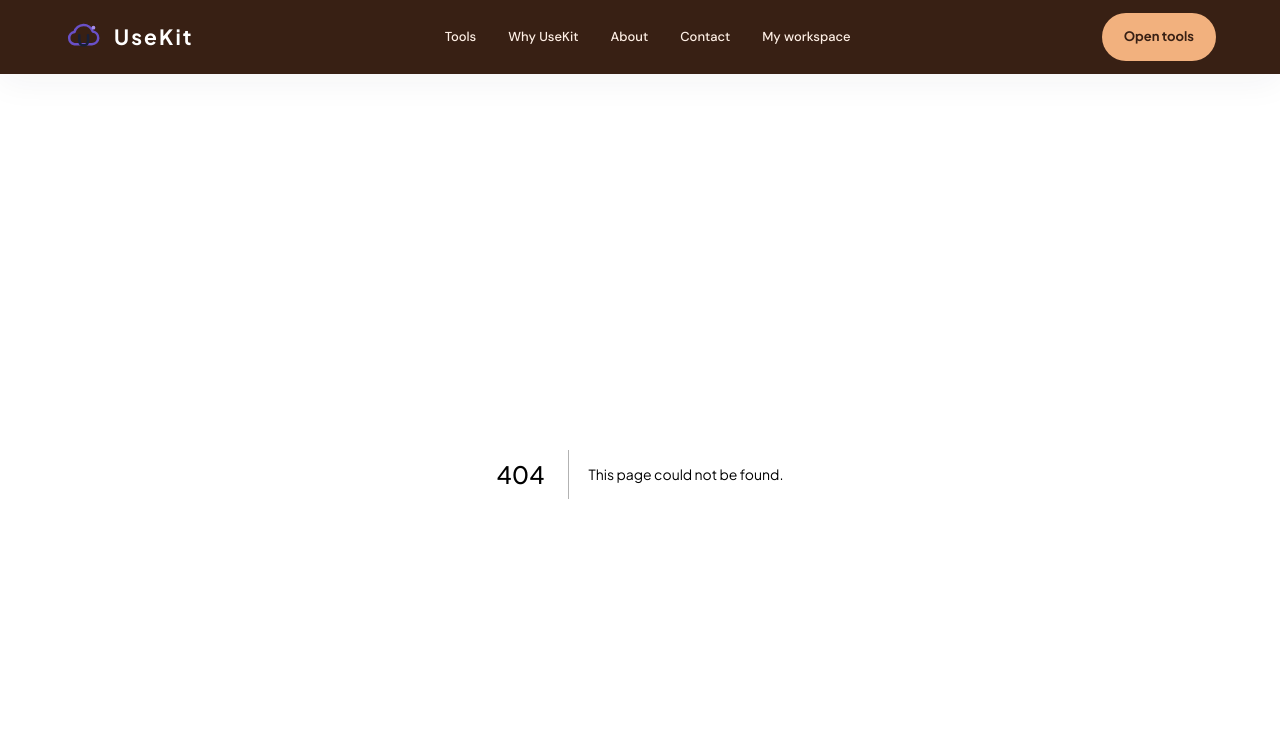
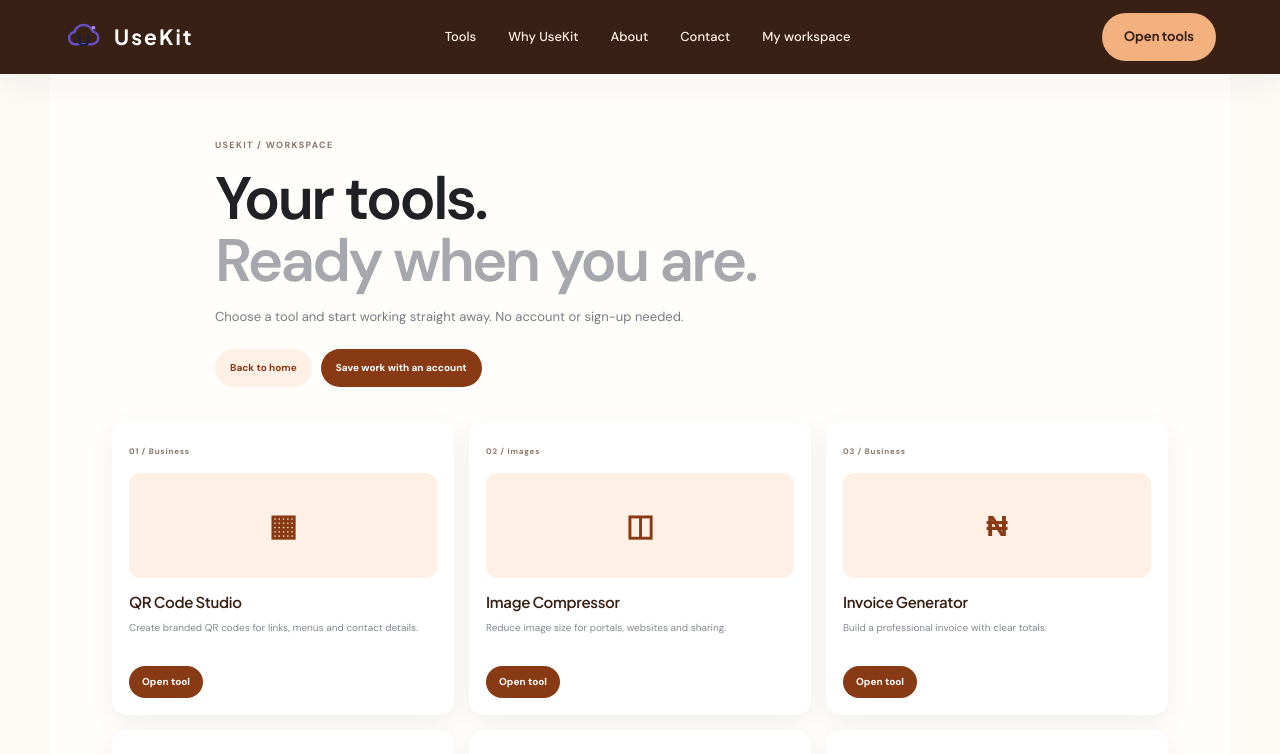
Before and after one commit to successobialo-git/usekit-ng, a Next.js app: page /workspace in a window 1280 px wide. Before the commit this address had no page. Shown: the top 754 px of the page. Built offline with nearby package versions, Linux system fonts and the light colour scheme.

Commit message:
Keep the guest-first workspace route

```diff
--- /dev/null
+++ b/src/app/workspace/page.tsx
@@ -0,0 +1,6 @@
+import Link from "next/link";
+import type {Metadata} from "next";
+import {tools} from "@/lib/tools";
+export const metadata:Metadata={title:"Your workspace",description:"Open any UseKit tool and get started without creating an account."};
+const descriptions:Record<string,string>={"qr-code-generator":"Create branded QR codes for links, menus and contact details.","image-compressor":"Reduce image size for portals, websites and sharing.","invoice-generator":"Build a professional invoice with clear totals.","quotation-generator":"Prepare a detailed quotation for your customer.","cv-generator":"Build a polished CV with guided sections.","whatsapp-link-generator":"Create a direct WhatsApp link with a ready message."};
+export default function WorkspacePage(){return <main className="public-workspace"><header><span>USEKIT / WORKSPACE</span><h1>Your tools.<br/><em>Ready when you are.</em></h1><p>Choose a tool and start working straight away. No account or sign-up needed.</p><div className="workspace-actions"><Link href="/#toolkit">Back to home</Link><Link href="/account">Save work with an account</Link></div></header><section className="workspace-tool-grid">{tools.map((tool,i)=><Link href={"/tools/"+tool.slug} key={tool.slug} className={"workspace-tool-card "+(i%2?"alt":"")}><span className="workspace-tool-number">0{i+1} / {tool.category}</span><div className={"workspace-tool-art "+tool.slug}><span>{tool.slug==="qr-code-generator"?"▦":tool.slug==="image-compressor"?"◫":tool.slug==="cv-generator"?"CV":tool.slug==="whatsapp-link-generator"?"":tool.slug==="invoice-generator"?"₦":"≡"}</span></div><h2>{tool.name}</h2><p>{descriptions[tool.slug]}</p><b>Open tool <i></i></b></Link>)}</section><p className="workspace-footnote">Create and export without an account. Sign in only when you want to save documents and reusable details.</p></main>}
```
